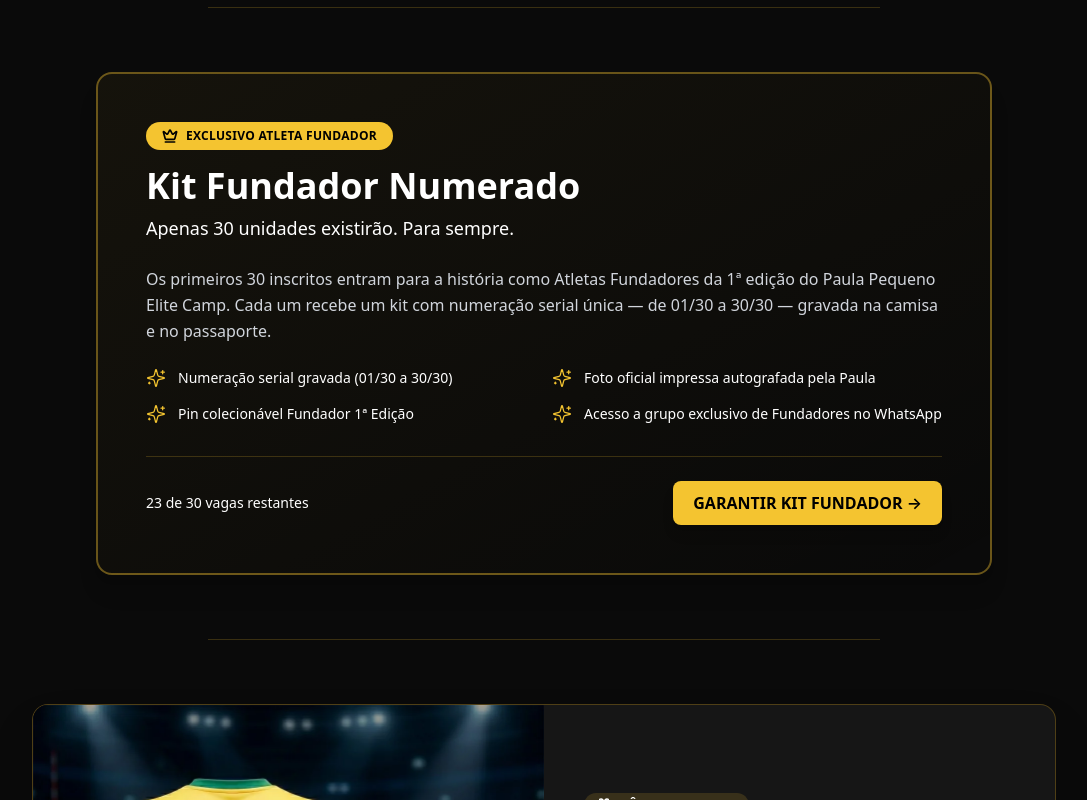
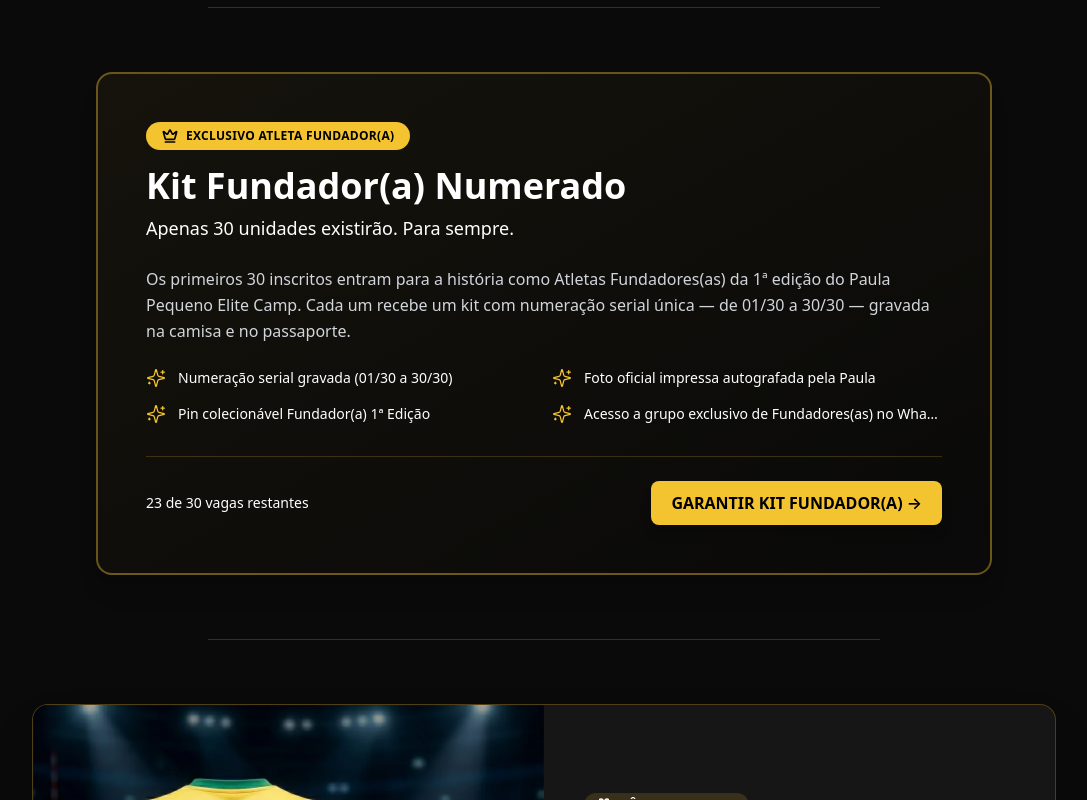
Before and after one commit to alexandrefolhas-02/camp-paulapequeno-v2, a React (Vite) app: page / in a window 1280 px wide. Shown: the part 10120-10920 px from the top of the page, without its empty margins (96-1183 px from the left). Built offline with nearby package versions, Linux system fonts and the light colour scheme; no server answers.

Commit message:
update: standardize Atleta Fundador(a) and Fundadores(as) terminology across all components

```diff
--- a/src/components/Ancoragem.tsx
+++ b/src/components/Ancoragem.tsx
@@ -131,7 +131,7 @@ export default function Ancoragem() {
           transition={{ duration: 0.8, delay: 0.3 }}
         >
           <p className="text-base text-gray-300 mt-8 font-medium">
-            Mas seu investimento como Atleta Fundador é...
+            Mas seu investimento como Atleta Fundador(a) é...
           </p>
 
           <div className="mt-4 font-display text-6xl md:text-8xl font-bold text-gold-500 leading-none">
@@ -153,7 +153,7 @@ export default function Ancoragem() {
               data-event-source="ancoragem_cta"
               className="bg-gold-500 text-black px-8 py-4 rounded-lg font-bold text-lg hover:scale-105 transition-transform duration-300 shadow-2xl w-full sm:w-auto uppercase max-w-full"
             >
-              QUERO SER ATLETA FUNDADORA →
+              QUERO SER ATLETA FUNDADOR(A) →
             </button>
 
             <div className="mt-3 flex items-center justify-center gap-1.5 text-xs text-gray-300 font-medium">
--- a/src/components/FAQ.tsx
+++ b/src/components/FAQ.tsx
@@ -47,8 +47,8 @@ export default function FAQ() {
       a: "Sim! Para 2 ou mais atletas da mesma família (irmãos) ou do mesmo time, oferecemos condições especiais. Entre em contato com nossa equipe pelo WhatsApp para receber a proposta personalizada."
     },
     {
-      q: "O que significa ser 'Atleta Fundador'?",
-      a: `Esta é a 1ª edição oficial do Paula Pequeno Elite Camp. Atletas Fundadores entram para a história como pioneiros — kit numerado de 01/${VAGAS_CONFIG.fundador.total} a ${VAGAS_CONFIG.fundador.total}/${VAGAS_CONFIG.fundador.total}, foto oficial impressa autografada pela Paula, pin colecionável e acesso ao grupo exclusivo de Fundadores. Próximas edições terão valor maior e não terão os exclusivos da 1ª edição.`
+      q: "O que significa ser 'Atleta Fundador(a)'?",
+      a: `Esta é a 1ª edição oficial do Paula Pequeno Elite Camp. Atletas Fundadores(as) entram para a história como pioneiros(as) — kit numerado de 01/${VAGAS_CONFIG.fundador.total} a ${VAGAS_CONFIG.fundador.total}/${VAGAS_CONFIG.fundador.total}, foto oficial impressa autografada pela Paula, pin colecionável e acesso ao grupo exclusivo de Fundadores(as). Próximas edições terão valor maior e não terão os exclusivos da 1ª edição.`
     }
   ]
 
--- a/src/components/Investimento.tsx
+++ b/src/components/Investimento.tsx
@@ -22,14 +22,14 @@ export default function Investimento() {
 
   const inclusos = [
     "Acesso completo aos 3 dias do Camp com Paula Pequeno",
-    "Kit Atleta Fundador numerado (01/30 a 30/30)",
+    "Kit Atleta Fundador(a) numerado (01/30 a 30/30)",
     "Foto oficial impressa autografada pela Paula",
     "Pin colecionável de 1ª Edição",
     "Todas as refeições + coffee breaks gourmet",
     "Avaliação técnica individual com a Paula",
     "Workshop para pais incluso",
     "Participação no Torneio Elite Camp",
-    "Acesso ao grupo exclusivo de Fundadores no WhatsApp",
+    "Acesso ao grupo exclusivo de Fundadores(as) no WhatsApp",
     "Certificado + Passaporte do Atleta"
   ]
 
@@ -69,11 +69,11 @@ export default function Investimento() {
 
             <div className="inline-flex items-center gap-2 bg-gold-500 text-black px-5 py-2 rounded-full font-bold text-xs uppercase tracking-wide">
               <Crown className="w-4 h-4 flex-shrink-0" strokeWidth={2.5} />
-              <span>EXCLUSIVO ATLETA FUNDADOR</span>
+              <span>EXCLUSIVO ATLETA FUNDADOR(A)</span>
             </div>
 
             <h3 className="mt-6 font-display text-3xl md:text-5xl font-bold text-white">
-              Atleta Fundador
+              Atleta Fundador(a)
             </h3>
 
             <p className="mt-2 text-lg text-gold-400 font-medium">
@@ -114,7 +114,7 @@ export default function Investimento() {
                 data-event-source="investimento_fundador"
                 className="w-full flex items-center justify-center gap-2 bg-gold-500 hover:bg-gold-600 text-black font-bold text-base md:text-lg px-8 py-5 rounded-xl shadow-2xl shadow-gold-500/30 hover:scale-[1.02] transition-transform duration-300"
               >
-                <span>GARANTIR MINHA VAGA DE FUNDADORA</span>
+                <span>GARANTIR MINHA VAGA DE FUNDADOR(A)</span>
                 <Sparkles className="w-5 h-5 flex-shrink-0" strokeWidth={2} />
               </button>
 
@@ -164,7 +164,7 @@ export default function Investimento() {
           </div>
 
           <p className="mt-6 text-sm text-gray-300 leading-relaxed min-w-0 flex-wrap">
-            Após as {VAGAS_CONFIG.fundador.total} vagas de Atleta Fundador serem preenchidas, o investimento passa a ser de R$ 2.434, com todos os benefícios do Camp — exceto os exclusivos da 1ª edição (numeração serial, foto autografada, pin colecionável, grupo de fundadores).
+            Após as {VAGAS_CONFIG.fundador.total} vagas de Atleta Fundador(a) serem preenchidas, o investimento passa a ser de R$ 2.434, com todos os benefícios do Camp — exceto os exclusivos da 1ª edição (numeração serial, foto autografada, pin colecionável, grupo de fundadores(as)).
           </p>
 
           <div className="mt-6 flex justify-start sm:justify-end min-w-0 w-full">
--- a/src/components/KitAtleta.tsx
+++ b/src/components/KitAtleta.tsx
@@ -7,7 +7,7 @@ import { VAGAS_CONFIG } from '@/data/vagas'
 export default function KitAtleta() {
   const handleFundadorCTA = () => {
     trackEvent('Lead', { source: 'kit_fundador_card' })
-    const link = CONFIG.whatsapp.getLink('Quero garantir minha vaga de Atleta Fundador!')
+    const link = CONFIG.whatsapp.getLink('Quero garantir minha vaga de Atleta Fundador(a)!')
     window.open(link, '_blank')
   }
 
@@ -42,8 +42,8 @@ export default function KitAtleta() {
   const exclusivoFundador = [
     "Numeração serial gravada (01/30 a 30/30)",
     "Foto oficial impressa autografada pela Paula",
-    "Pin colecionável Fundador 1ª Edição",
-    "Acesso a grupo exclusivo de Fundadores no WhatsApp"
+    "Pin colecionável Fundador(a) 1ª Edição",
+    "Acesso a grupo exclusivo de Fundadores(as) no WhatsApp"
   ]
 
   const bonusSorteio = [
@@ -147,11 +147,11 @@ export default function KitAtleta() {
         >
           <div className="inline-flex items-center gap-2 bg-gold-500 text-black px-4 py-1.5 rounded-full font-bold text-xs uppercase tracking-wide">
             <Crown className="w-4 h-4" strokeWidth={2.5} />
-            EXCLUSIVO ATLETA FUNDADOR
+            EXCLUSIVO ATLETA FUNDADOR(A)
           </div>
 
           <h3 className="mt-4 font-display text-2xl md:text-4xl font-bold text-white">
-            Kit Fundador Numerado
+            Kit Fundador(a) Numerado
           </h3>
 
           <p className="mt-2 text-lg text-gold-400 font-medium">
@@ -159,7 +159,7 @@ export default function KitAtleta() {
           </p>
 
           <p className="mt-6 text-base text-gray-300 leading-relaxed">
-            Os primeiros 30 inscritos entram para a história como Atletas Fundadores da 1ª edição do Paula Pequeno Elite Camp. Cada um recebe um kit com numeração serial única — de 01/30 a 30/30 — gravada na camisa e no passaporte.
+            Os primeiros 30 inscritos entram para a história como Atletas Fundadores(as) da 1ª edição do Paula Pequeno Elite Camp. Cada um recebe um kit com numeração serial única — de 01/30 a 30/30 — gravada na camisa e no passaporte.
           </p>
 
           <div className="mt-6 grid grid-cols-1 md:grid-cols-2 gap-4">
@@ -182,7 +182,7 @@ export default function KitAtleta() {
               data-event-source="kit_fundador_card"
               className="w-full sm:w-auto bg-gold-500 text-black px-5 py-2.5 rounded-lg font-semibold hover:scale-105 transition-transform uppercase shadow-lg text-sm md:text-base"
             >
-              Garantir Kit Fundador →
+              Garantir Kit Fundador(a) →
             </button>
           </div>
         </m.div>
--- a/src/components/StickyUrgencyBar.tsx
+++ b/src/components/StickyUrgencyBar.tsx
@@ -40,7 +40,7 @@ export default function StickyUrgencyBar() {
 
   const handleCTA = () => {
     trackEvent('Lead', { source: 'sticky_bar' })
-    const link = CONFIG.whatsapp.getLink('Quero ser Atleta Fundador!')
+    const link = CONFIG.whatsapp.getLink('Quero ser Atleta Fundador(a)!')
     window.open(link, '_blank')
   }
 
@@ -60,7 +60,7 @@ export default function StickyUrgencyBar() {
             <div className="flex items-center gap-2 font-semibold text-sm md:text-base min-w-0">
               <AlertTriangle className="w-4 h-4 text-black" strokeWidth={2.5} />
               <span className="truncate">
-                ATLETA FUNDADOR: restam <span className="font-bold underline">{VAGAS_CONFIG.fundador.disponiveis}</span> de {VAGAS_CONFIG.fundador.total} vagas
+                ATLETA FUNDADOR(A): restam <span className="font-bold underline">{VAGAS_CONFIG.fundador.disponiveis}</span> de {VAGAS_CONFIG.fundador.total} vagas
               </span>
             </div>
 
--- a/src/components/UltimaChamada.tsx
+++ b/src/components/UltimaChamada.tsx
@@ -91,7 +91,7 @@ export default function UltimaChamada() {
               <Sparkles className="w-8 h-8 text-gold-500 flex-shrink-0" strokeWidth={1.5} />
               <div className="min-w-0 text-center sm:text-left flex-1">
                 <div className="text-sm text-gold-400 font-semibold uppercase tracking-wide">
-                  ATLETA FUNDADOR
+                  ATLETA FUNDADOR(A)
                 </div>
                 <div className="mt-1 text-lg md:text-xl text-white font-bold min-w-0 flex-wrap">
                   {VAGAS_CONFIG.fundador.disponiveis} de {VAGAS_CONFIG.fundador.total} vagas ainda esperando.
```
